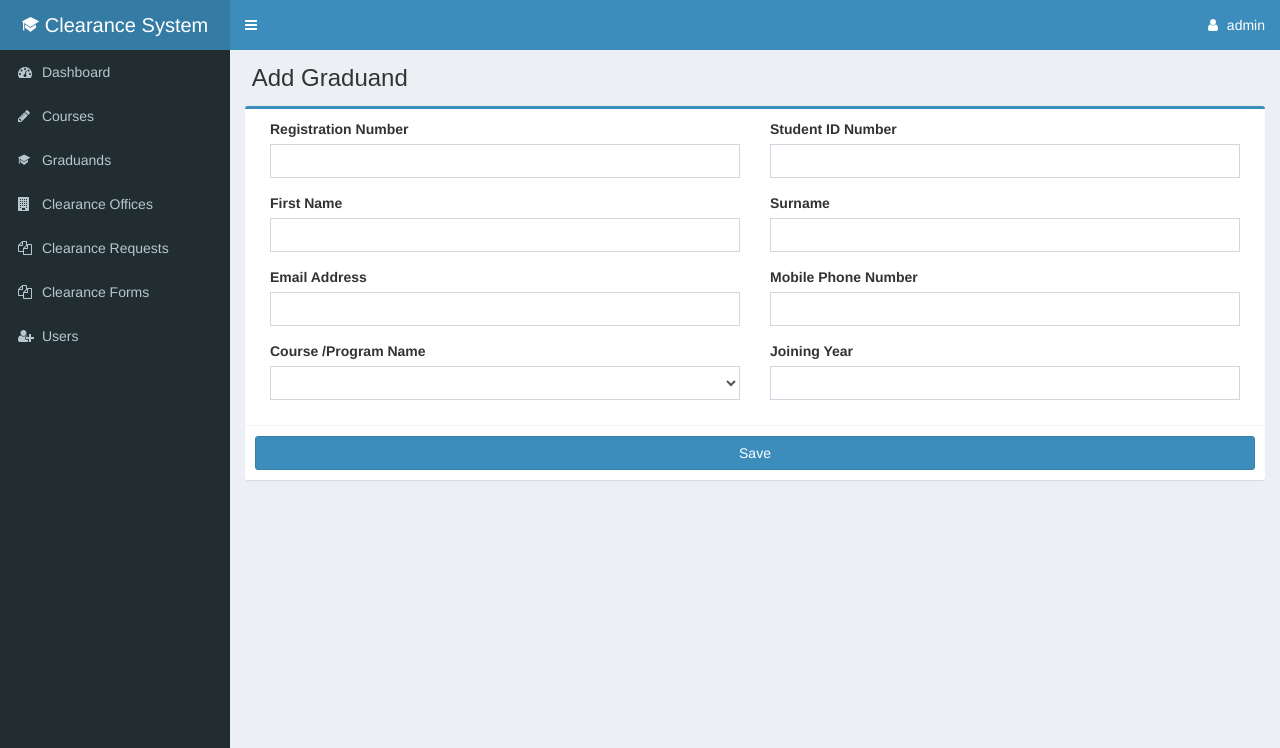
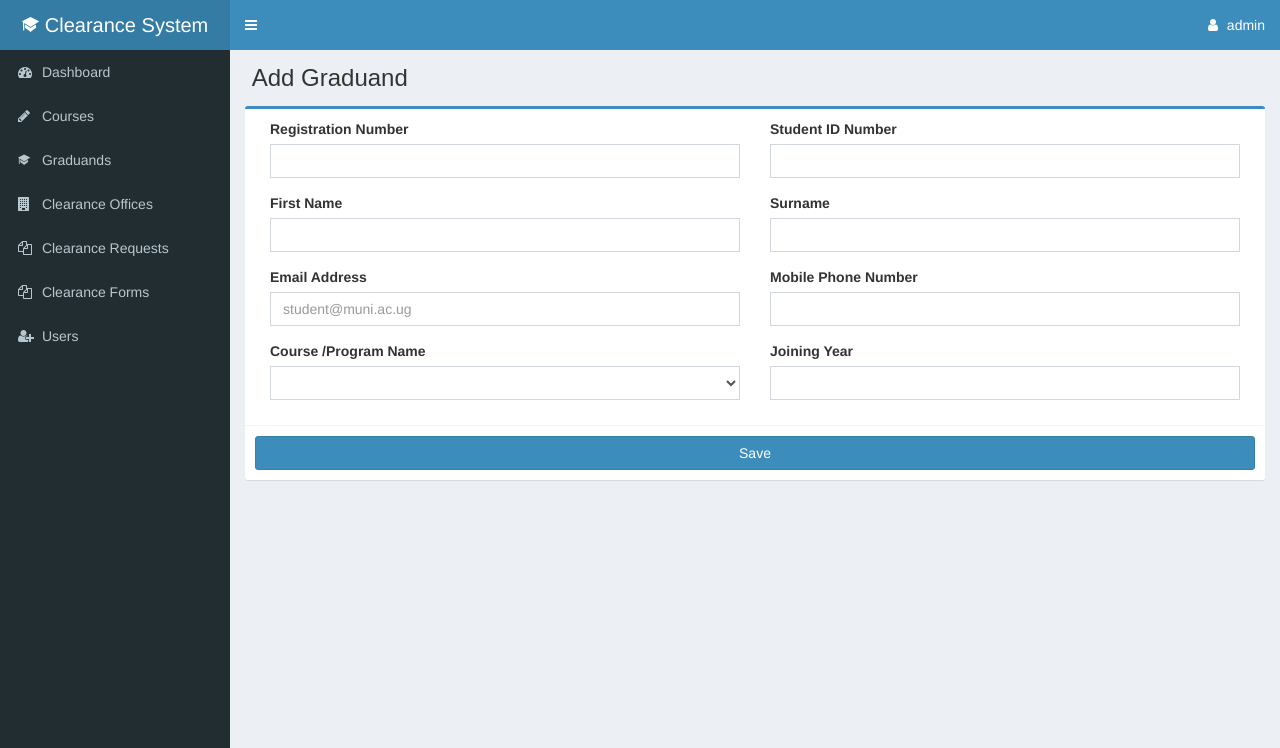
Before and after one commit to talemwa-eria-jackson-0/egcs-project, a PHP site: page /egcs/admin/add_student.php in a window 1280 px wide. Shown: the top 748 px of the page. Run offline with PHP 8.4, Linux system fonts and the light colour scheme; a user stored in the database is signed in; data comes from the database, SQL or seed files in the repository; some libraries are stand-ins or nearby versions; some web fonts are replaced.

Commit message:
added code to only add emails of pattern @muni.ac.ug

```diff
--- a/admin/add_student.php
+++ b/admin/add_student.php
@@ -96,7 +96,7 @@ if(isset($_POST['save']))
 
                         <div class="form-group col-md-6">
                             <label>Email Address</label>
-                            <input type="email" name="studmail" class="form-control" value="<?php echo $studmail ?>" required="required" autocomplete="off">
+                            <input type="email" name="studmail" class="form-control" value="<?php echo $studmail ?>" required="required" autocomplete="off" pattern=".+@muni\.ac\.ug$" required placeholder="student@muni.ac.ug">
                         </div>
 
                         <div class="form-group col-md-6">
```
